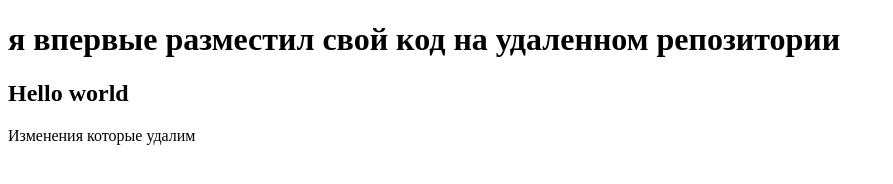
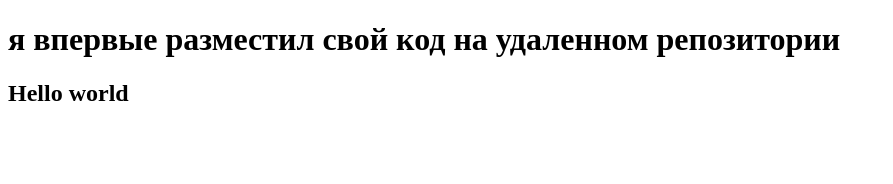
Before and after one commit to Atsush/test, a plain HTML site: page index.html in a window 1280 px wide. Shown: the whole page, without its empty margins (0-893 px from the left). Drawn offline with Linux system fonts and the light colour scheme.

Commit message:
Revert "wrong changes"
This reverts commit 250bf72ad8fe10b9ee037444e76a9bd7f336d8ab.

```diff
--- a/index.html
+++ b/index.html
@@ -8,6 +8,5 @@
 <body>
     <h1>я впервые разместил свой код на удаленном репозитории</h1>
     <h2>Hello world</h2>
-    <p>Изменения которые удалим</p>
 </body>
 </html>
```
